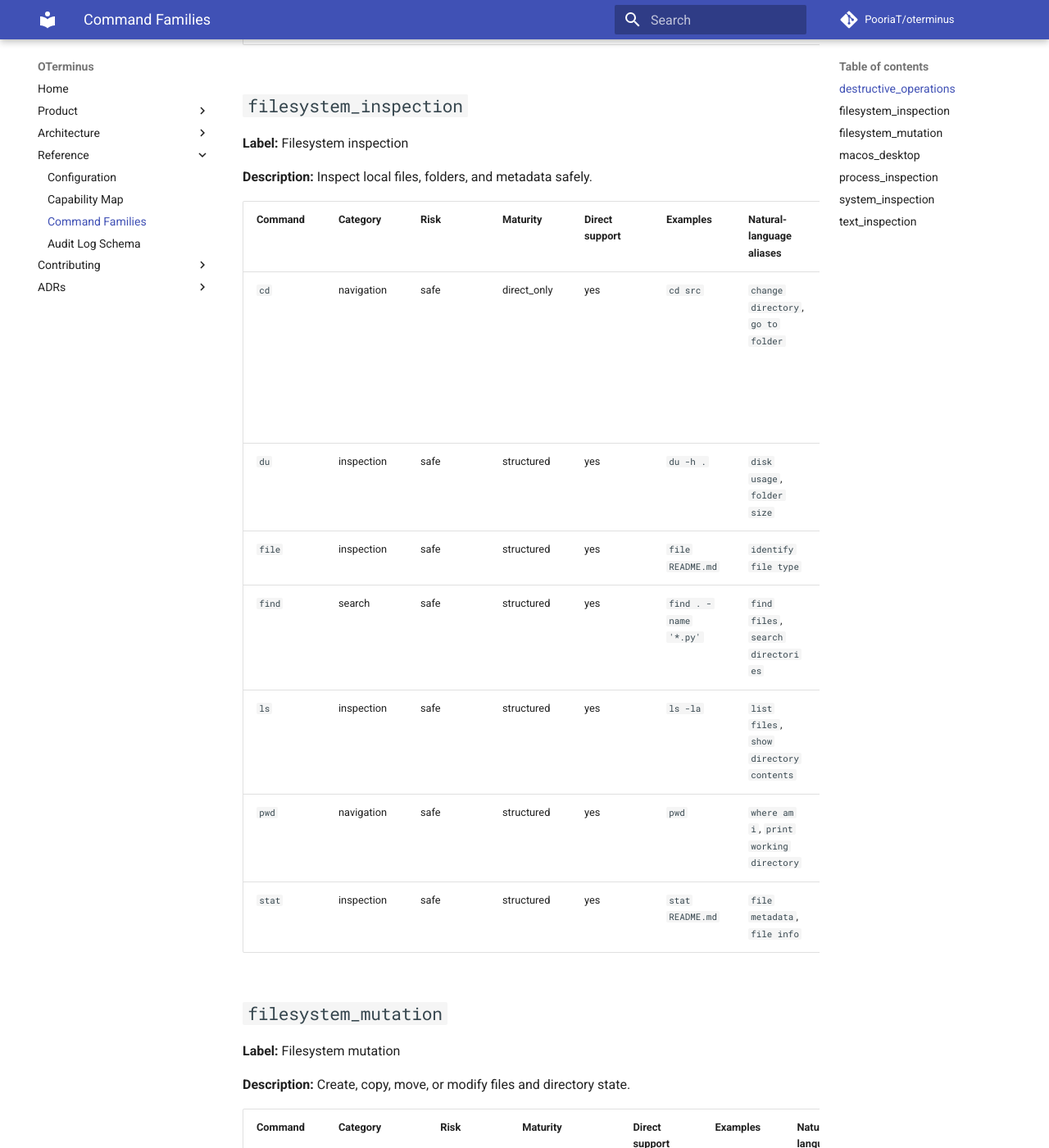
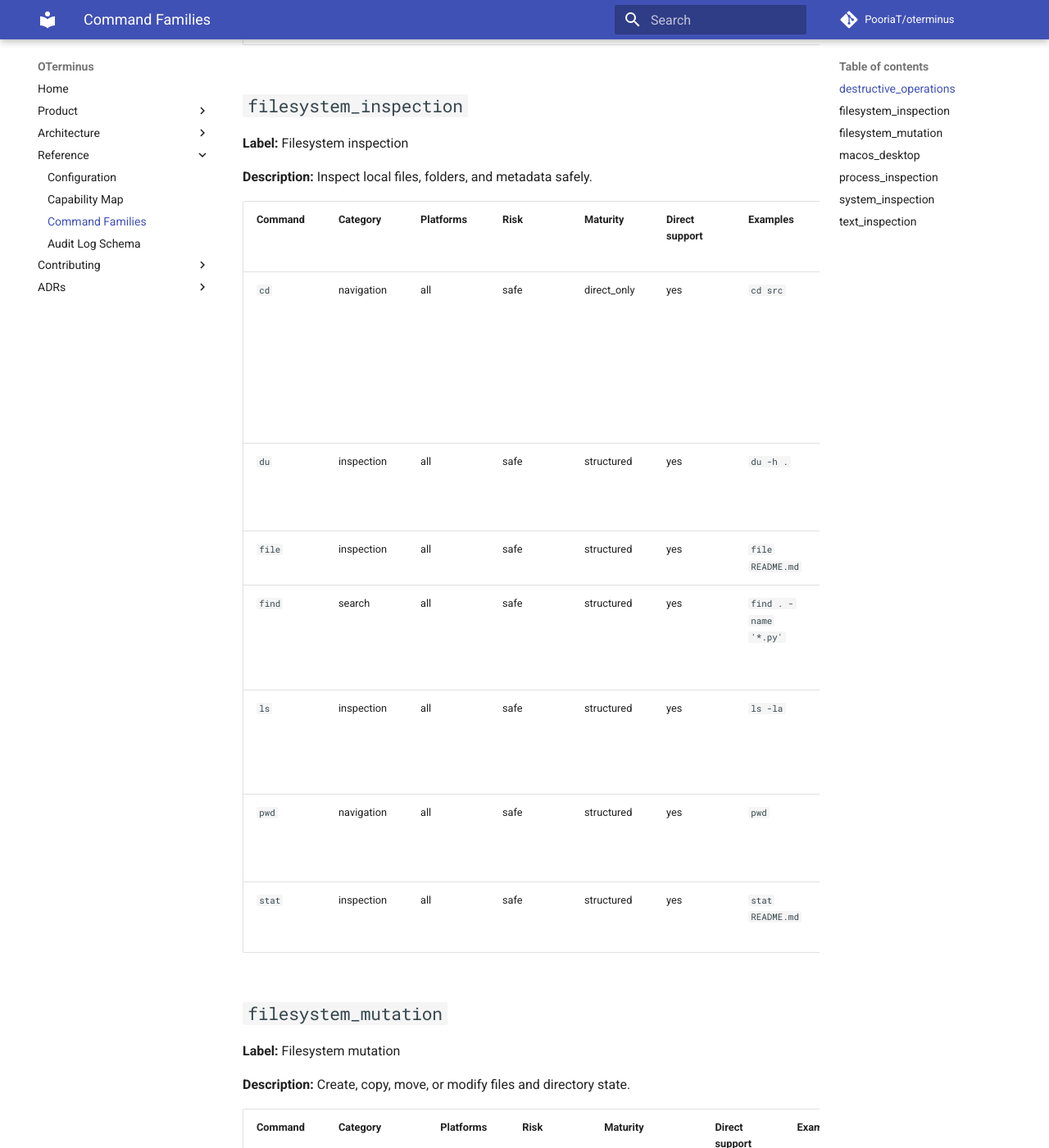
Before and after one commit to PooriaT/oterminus, an MkDocs documentation site: the page built from docs/reference/command-families.md, in a window 1280 px wide and 1400 px high, scrolled down 560 px. Shown: the whole window at 82% size. Built offline with MkDocs 1.6.1 and Material for MkDocs 9.7.7, drawn with Linux system fonts in a browser that asks for light colours; comment, search, counter and statistics services are not loaded; some of the changed text lies outside the part shown.

Commit message:
Add platform-aware command availability filtering

```diff
--- a/docs/reference/command-families.md
+++ b/docs/reference/command-families.md
@@ -8,10 +8,10 @@
 
 **Description:** High-risk operations that can remove data or escalate privileges.
 
-| Command | Category | Risk | Maturity | Direct support | Examples | Natural-language aliases | Notes |
-|---|---|---|---|---|---|---|---|
-| `rm` | destructive | dangerous | experimental_only | yes | `rm -i old.log` | `remove file`, `delete file` | — |
-| `sudo` | privileged | dangerous | blocked | no | `sudo ls /var/root` | `run as root`, `elevated command` | — |
+| Command | Category | Platforms | Risk | Maturity | Direct support | Examples | Natural-language aliases | Notes |
+|---|---|---|---|---|---|---|---|---|
+| `rm` | destructive | all | dangerous | experimental_only | yes | `rm -i old.log` | `remove file`, `delete file` | — |
+| `sudo` | privileged | all | dangerous | blocked | no | `sudo ls /var/root` | `run as root`, `elevated command` | — |
 
 ## `filesystem_inspection`
 
@@ -19,15 +19,15 @@
 
 **Description:** Inspect local files, folders, and metadata safely.
 
-| Command | Category | Risk | Maturity | Direct support | Examples | Natural-language aliases | Notes |
-|---|---|---|---|---|---|---|---|
-| `cd` | navigation | safe | direct_only | yes | `cd src` | `change directory`, `go to folder` | Changes the oterminus working directory for the current REPL session. |
-| `du` | inspection | safe | structured | yes | `du -h .` | `disk usage`, `folder size` | — |
-| `file` | inspection | safe | structured | yes | `file README.md` | `identify file type` | — |
-| `find` | search | safe | structured | yes | `find . -name '*.py'` | `find files`, `search directories` | — |
-| `ls` | inspection | safe | structured | yes | `ls -la` | `list files`, `show directory contents` | — |
-| `pwd` | navigation | safe | structured | yes | `pwd` | `where am i`, `print working directory` | — |
-| `stat` | inspection | safe | structured | yes | `stat README.md` | `file metadata`, `file info` | — |
+| Command | Category | Platforms | Risk | Maturity | Direct support | Examples | Natural-language aliases | Notes |
+|---|---|---|---|---|---|---|---|---|
+| `cd` | navigation | all | safe | direct_only | yes | `cd src` | `change directory`, `go to folder` | Changes the oterminus working directory for the current REPL session. |
+| `du` | inspection | all | safe | structured | yes | `du -h .` | `disk usage`, `folder size` | — |
+| `file` | inspection | all | safe | structured | yes | `file README.md` | `identify file type` | — |
+| `find` | search | all | safe | structured | yes | `find . -name '*.py'` | `find files`, `search directories` | — |
+| `ls` | inspection | all | safe | structured | yes | `ls -la` | `list files`, `show directory contents` | — |
+| `pwd` | navigation | all | safe | structured | yes | `pwd` | `where am i`, `print working directory` | — |
+| `stat` | inspection | all | safe | structured | yes | `stat README.md` | `file metadata`, `file info` | — |
 
 ## `filesystem_mutation`
 
@@ -35,14 +35,14 @@
 
 **Description:** Create, copy, move, or modify files and directory state.
 
-| Command | Category | Risk | Maturity | Direct support | Examples | Natural-language aliases | Notes |
-|---|---|---|---|---|---|---|---|
-| `chmod` | permissions | write | structured | yes | `chmod 755 script.sh` | `change permissions`, `set file mode` | — |
-| `chown` | permissions | dangerous | experimental_only | yes | `chown user:group file.txt` | `change file owner` | — |
-| `cp` | filesystem_write | write | structured | yes | `cp notes.txt backup/notes.txt` | `copy file`, `duplicate file` | — |
-| `mkdir` | filesystem_write | write | structured | yes | `mkdir -p logs/archive` | `create folder`, `make directory` | — |
-| `mv` | filesystem_write | write | structured | yes | `mv report.md docs/` | `move file`, `rename file` | — |
-| `touch` | filesystem_write | write | experimental_only | yes | `touch notes.txt` | `create empty file` | — |
+| Command | Category | Platforms | Risk | Maturity | Direct support | Examples | Natural-language aliases | Notes |
+|---|---|---|---|---|---|---|---|---|
+| `chmod` | permissions | all | write | structured | yes | `chmod 755 script.sh` | `change permissions`, `set file mode` | — |
+| `chown` | permissions | all | dangerous | experimental_only | yes | `chown user:group file.txt` | `change file owner` | — |
+| `cp` | filesystem_write | all | write | structured | yes | `cp notes.txt backup/notes.txt` | `copy file`, `duplicate file` | — |
+| `mkdir` | filesystem_write | all | write | structured | yes | `mkdir -p logs/archive` | `create folder`, `make directory` | — |
+| `mv` | filesystem_write | all | write | structured | yes | `mv report.md docs/` | `move file`, `rename file` | — |
+| `touch` | filesystem_write | all | write | experimental_only | yes | `touch notes.txt` | `create empty file` | — |
 
 ## `macos_desktop`
 
@@ -50,9 +50,9 @@
 
 **Description:** Open local paths in Finder or default macOS apps.
 
-| Command | Category | Risk | Maturity | Direct support | Examples | Natural-language aliases | Notes |
-|---|---|---|---|---|---|---|---|
-| `open` | macos_integration | safe | structured | yes | `open .` | `open in finder`, `reveal in finder` | Opens a local file or folder via macOS LaunchServices. |
+| Command | Category | Platforms | Risk | Maturity | Direct support | Examples | Natural-language aliases | Notes |
+|---|---|---|---|---|---|---|---|---|
+| `open` | macos_integration | darwin | safe | structured | yes | `open .` | `open in finder`, `reveal in finder` | Opens a local file or folder via macOS LaunchServices. |
 
 ## `process_inspection`
 
@@ -60,11 +60,11 @@
 
 **Description:** Inspect running processes and open files.
 
-| Command | Category | Risk | Maturity | Direct support | Examples | Natural-language aliases | Notes |
-|---|---|---|---|---|---|---|---|
-| `lsof` | process_inspection | safe | structured | yes | `lsof -p 1234` | `open files for process` | Lists open files and sockets; output can expose sensitive process or path information. |
-| `pgrep` | process_inspection | safe | structured | yes | `pgrep -f python` | `find process by name` | — |
-| `ps` | process_inspection | safe | structured | yes | `ps -A` | `show running processes` | — |
+| Command | Category | Platforms | Risk | Maturity | Direct support | Examples | Natural-language aliases | Notes |
+|---|---|---|---|---|---|---|---|---|
+| `lsof` | process_inspection | all | safe | structured | yes | `lsof -p 1234` | `open files for process` | Lists open files and sockets; output can expose sensitive process or path information. |
+| `pgrep` | process_inspection | all | safe | structured | yes | `pgrep -f python` | `find process by name` | — |
+| `ps` | process_inspection | all | safe | structured | yes | `ps -A` | `show running processes` | — |
 
 ## `system_inspection`
 
@@ -72,14 +72,14 @@
 
 **Description:** Inspect local environment, identity, and system properties.
 
-| Command | Category | Risk | Maturity | Direct support | Examples | Natural-language aliases | Notes |
-|---|---|---|---|---|---|---|---|
-| `clear` | system_inspection | safe | structured | yes | `clear` | `clear terminal`, `clear screen` | Clears the current terminal screen for a clean session view. |
-| `df` | system_inspection | safe | structured | yes | `df -h` | `disk space` | — |
-| `env` | system_inspection | safe | structured | yes | `env PATH` | `environment variable` | Printing the full environment may include sensitive values; curated mode only allows single-variable lookups. |
-| `uname` | system_inspection | safe | structured | yes | `uname -a` | `system name`, `kernel info` | — |
-| `which` | system_inspection | safe | structured | yes | `which python3` | `find executable` | — |
-| `whoami` | system_inspection | safe | structured | yes | `whoami` | `current user` | — |
+| Command | Category | Platforms | Risk | Maturity | Direct support | Examples | Natural-language aliases | Notes |
+|---|---|---|---|---|---|---|---|---|
+| `clear` | system_inspection | all | safe | structured | yes | `clear` | `clear terminal`, `clear screen` | Clears the current terminal screen for a clean session view. |
+| `df` | system_inspection | all | safe | structured | yes | `df -h` | `disk space` | — |
+| `env` | system_inspection | all | safe | structured | yes | `env PATH` | `environment variable` | Printing the full environment may include sensitive values; curated mode only allows single-variable lookups. |
+| `uname` | system_inspection | all | safe | structured | yes | `uname -a` | `system name`, `kernel info` | — |
+| `which` | system_inspection | all | safe | structured | yes | `which python3` | `find executable` | — |
+| `whoami` | system_inspection | all | safe | structured | yes | `whoami` | `current user` | — |
 
 ## `text_inspection`
 
@@ -87,12 +87,12 @@
 
 **Description:** Inspect, filter, and transform file text content.
 
-| Command | Category | Risk | Maturity | Direct support | Examples | Natural-language aliases | Notes |
-|---|---|---|---|---|---|---|---|
-| `cat` | inspection | safe | structured | yes | `cat README.md` | `show file contents`, `print file` | — |
-| `grep` | search | safe | structured | yes | `grep -n TODO src/main.py` | `search text`, `find matching lines` | — |
-| `head` | inspection | safe | structured | yes | `head -n 20 README.md` | `first lines` | — |
-| `sort` | inspection | safe | structured | yes | `sort -u names.txt` | `sort lines` | — |
-| `tail` | inspection | safe | structured | yes | `tail -n 50 app.log` | `last lines` | — |
-| `uniq` | inspection | safe | structured | yes | `uniq -c names.txt` | `dedupe lines`, `unique lines` | — |
-| `wc` | inspection | safe | structured | yes | `wc -l README.md` | `count lines`, `count words` | — |
+| Command | Category | Platforms | Risk | Maturity | Direct support | Examples | Natural-language aliases | Notes |
+|---|---|---|---|---|---|---|---|---|
+| `cat` | inspection | all | safe | structured | yes | `cat README.md` | `show file contents`, `print file` | — |
+| `grep` | search | all | safe | structured | yes | `grep -n TODO src/main.py` | `search text`, `find matching lines` | — |
+| `head` | inspection | all | safe | structured | yes | `head -n 20 README.md` | `first lines` | — |
+| `sort` | inspection | all | safe | structured | yes | `sort -u names.txt` | `sort lines` | — |
+| `tail` | inspection | all | safe | structured | yes | `tail -n 50 app.log` | `last lines` | — |
+| `uniq` | inspection | all | safe | structured | yes | `uniq -c names.txt` | `dedupe lines`, `unique lines` | — |
+| `wc` | inspection | all | safe | structured | yes | `wc -l README.md` | `count lines`, `count words` | — |
```
Also changed, not shown: docs/adding-command-families.md (+4 -0 lines), docs/architecture/capability-system.md (+4 -0 lines), docs/architecture/command-registry.md (+4 -0 lines), docs/product/user-guide.md (+4 -0 lines), docs/reference/capability-map.md (+9 -9 lines), 14 other files.
